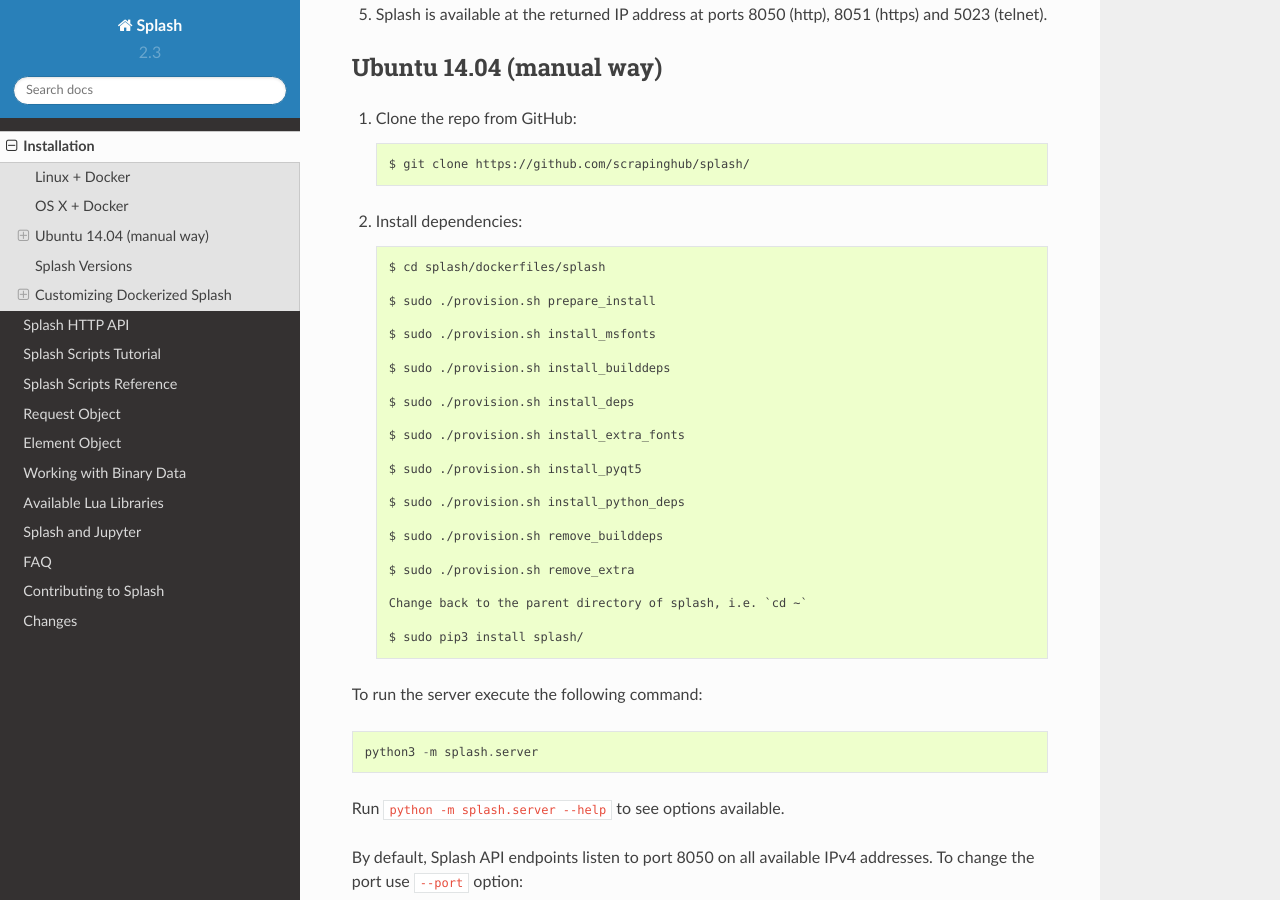
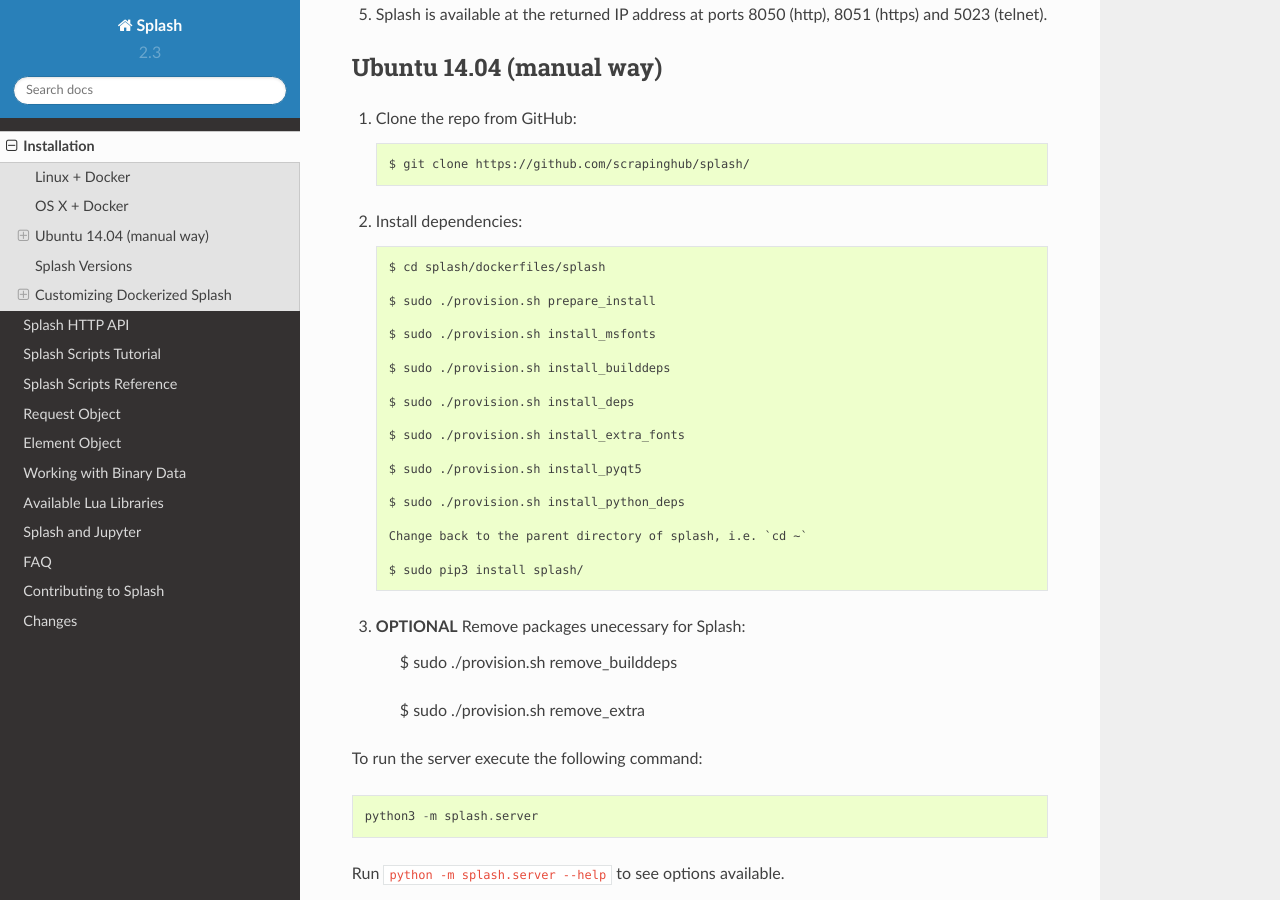
Before and after one commit to scrapinghub/splash, a Sphinx documentation site: the page built from docs/install.rst, in a window 1280 px wide and 900 px high, scrolled down 1092 px. Built offline with Sphinx 7.4.7 and the Read the Docs theme 2.0.0, drawn with Linux system fonts in a browser that asks for light colours; pages that are not in the unit, such as notebooks, are missing from menus.

Commit message:
Added optional step for removal of packages

```diff
--- a/docs/install.rst
+++ b/docs/install.rst
@@ -78,13 +78,16 @@
 
         $ sudo ./provision.sh install_python_deps
 
+        Change back to the parent directory of splash, i.e. `cd ~`
+
+        $ sudo pip3 install splash/
+
+3. **OPTIONAL** Remove packages unecessary for Splash:
+
         $ sudo ./provision.sh remove_builddeps
 
         $ sudo ./provision.sh remove_extra
 
-        Change back to the parent directory of splash, i.e. `cd ~`
-
-        $ sudo pip3 install splash/
 
 To run the server execute the following command::
 
```
